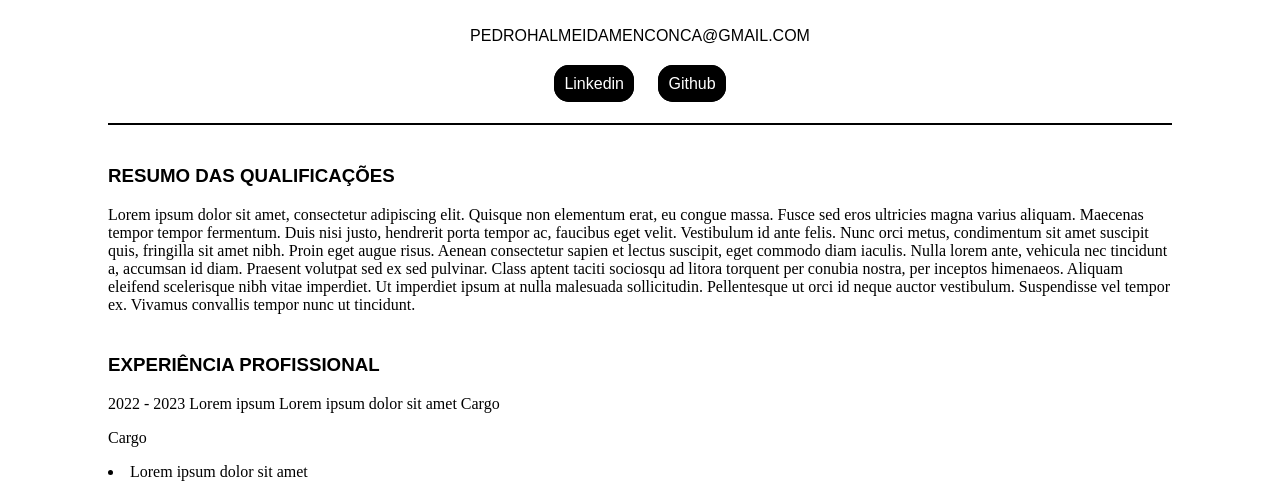
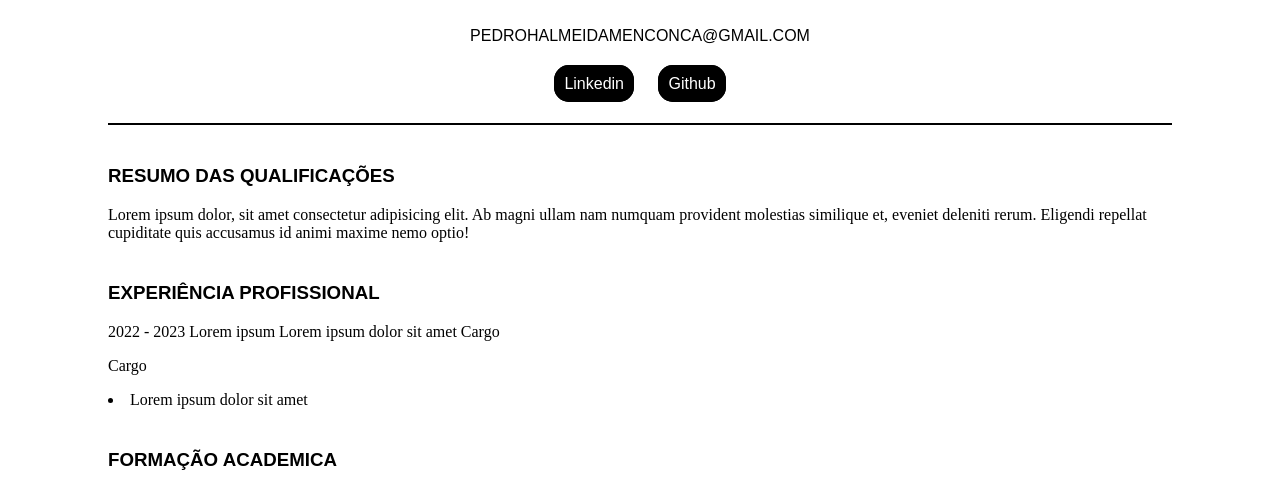
Before and after one commit to pedrohxiv/pedrohxiv.github.io, a plain HTML site: page index.html in a window 1280 px wide. Shown: the part 255-741 px from the top of the page. Drawn offline with Linux system fonts and the light colour scheme.

Commit message:
atualizando portifolio

```diff
--- a/index.html
+++ b/index.html
@@ -4,7 +4,7 @@
     <meta charset="UTF-8" />
     <meta http-equiv="X-UA-Compatible" content="IE=edge" />
     <meta name="viewport" content="width=device-width, initial-scale=1.0" />
-    <link rel="stylesheet" href="style.css">
+    <link rel="stylesheet" href="style.css" />
     <title>Portifolio - Pedro Henrique Almeida Mendonça</title>
   </head>
   <body>
@@ -24,19 +24,9 @@
     <div class="corpo">
       <h3>RESUMO DAS QUALIFICAÇÕES</h3>
       <p>
-        Lorem ipsum dolor sit amet, consectetur adipiscing elit. Quisque non
-        elementum erat, eu congue massa. Fusce sed eros ultricies magna varius
-        aliquam. Maecenas tempor tempor fermentum. Duis nisi justo, hendrerit
-        porta tempor ac, faucibus eget velit. Vestibulum id ante felis. Nunc
-        orci metus, condimentum sit amet suscipit quis, fringilla sit amet nibh.
-        Proin eget augue risus. Aenean consectetur sapien et lectus suscipit,
-        eget commodo diam iaculis. Nulla lorem ante, vehicula nec tincidunt a,
-        accumsan id diam. Praesent volutpat sed ex sed pulvinar. Class aptent
-        taciti sociosqu ad litora torquent per conubia nostra, per inceptos
-        himenaeos. Aliquam eleifend scelerisque nibh vitae imperdiet. Ut
-        imperdiet ipsum at nulla malesuada sollicitudin. Pellentesque ut orci id
-        neque auctor vestibulum. Suspendisse vel tempor ex. Vivamus convallis
-        tempor nunc ut tincidunt.
+        Lorem ipsum dolor, sit amet consectetur adipisicing elit. Ab magni ullam
+        nam numquam provident molestias similique et, eveniet deleniti rerum.
+        Eligendi repellat cupiditate quis accusamus id animi maxime nemo optio!
       </p>
       <h3>EXPERIÊNCIA PROFISSIONAL</h3>
       <p>2022 - 2023 Lorem ipsum Lorem ipsum dolor sit amet Cargo</p>
```
